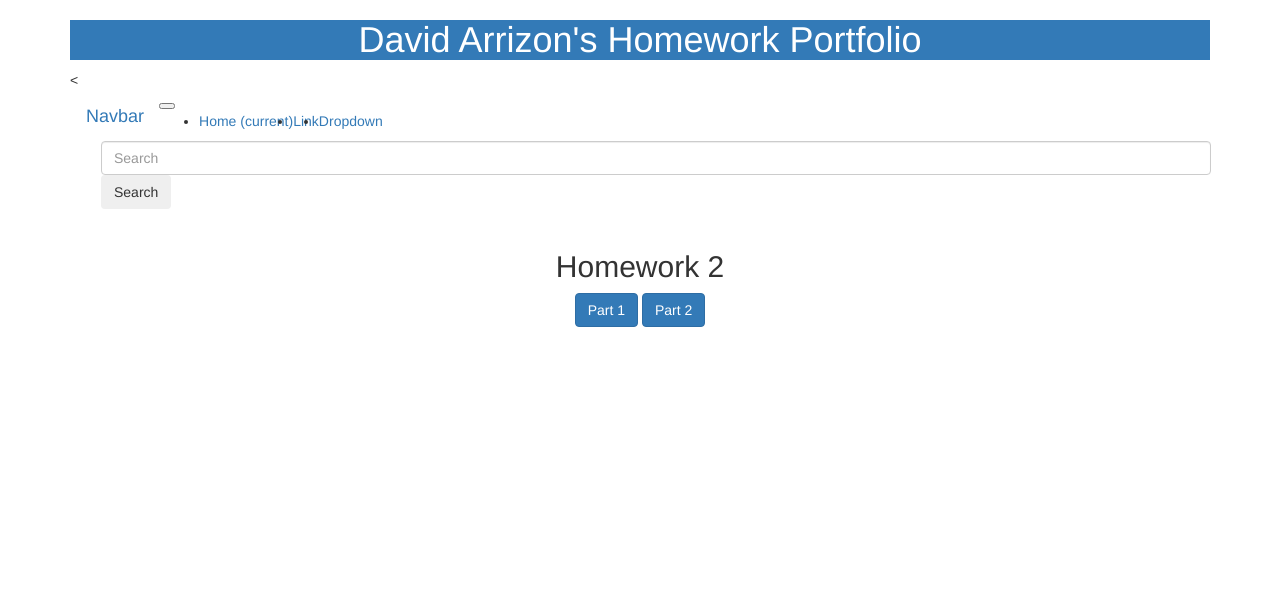
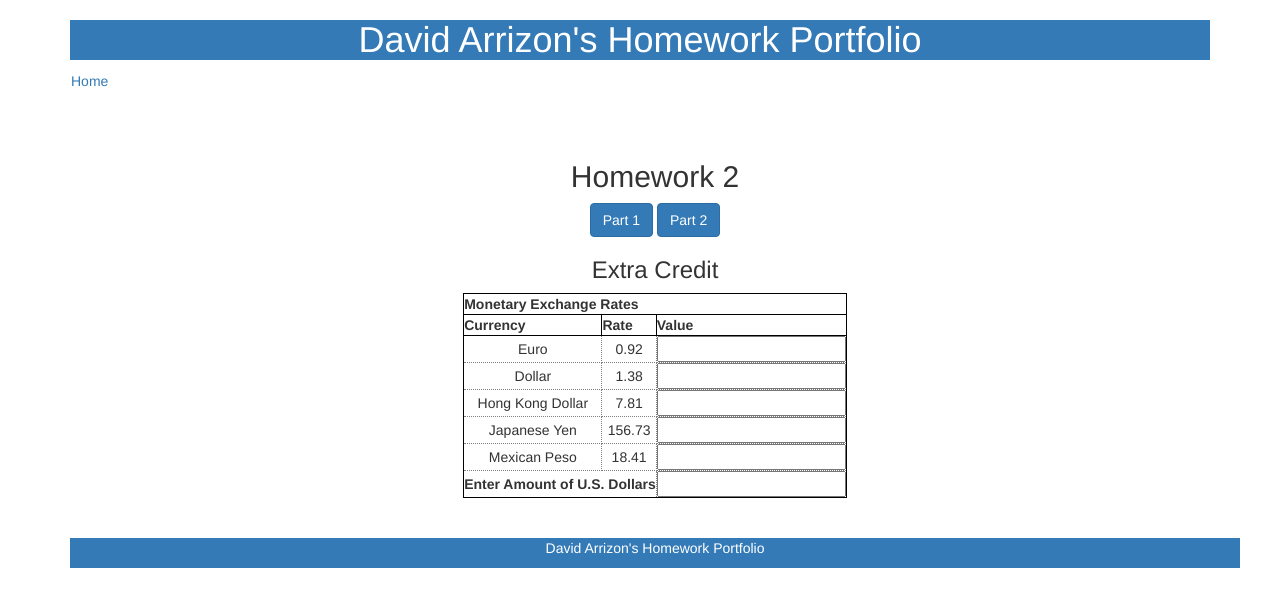
Before and after one commit to ohdaveed/CCSF, a plain HTML site: page hw2.html in a window 1280 px wide. Drawn offline with nearby package versions, Linux system fonts and the light colour scheme.

Commit message:
add currency exchange table

```diff
--- a/hw2.html
+++ b/hw2.html
@@ -6,6 +6,7 @@
 
   <meta name="viewport" content="width=device-width, initial-scale=1" />
   <link rel="stylesheet" href="https://maxcdn.bootstrapcdn.com/bootstrap/3.4.1/css/bootstrap.min.css" />
+  <link rel="stylesheet" href="style.css" />
   <script src="https://ajax.googleapis.com/ajax/libs/jquery/3.7.1/jquery.min.js"></script>
   <script src="https://maxcdn.bootstrapcdn.com/bootstrap/3.4.1/js/bootstrap.min.js"></script>
   <meta name="description" content="Homework 2 for JavaScript, jQuery, AJAX course at CCSF" />
@@ -15,53 +16,90 @@
 <body class="container p-5 my-5 bg-light">
   <header class="p-5 bg-primary text-white text-center">
     <h1>David Arrizon's Homework Portfolio</h1>
+  </header>
+  <nav class="navbar navbar-expand-lg">
+    <a class="nav-link active" href="index.html">Home</a>
+  </nav>
+  <main class="container p-5 my-5 bg-light text-center">
+    <h2>Homework 2</h2>
+    <a href="https://hills.ccsf.edu/~darrizon/hw2pt1.html" class="btn btn-primary">Part 1</a>
+    <a href="https://hills.ccsf.edu/~darrizon/hw2pt2.html" class="btn btn-primary">Part 2</a>
 
-  </header>
-  <<nav class="navbar navbar-expand-sm navbar-light bg-light">
-    <div class="container">
-      <a class="navbar-brand" href="#">Navbar</a>
-      <button class="navbar-toggler d-lg-none" type="button" data-bs-toggle="collapse"
-        data-bs-target="#collapsibleNavId" aria-controls="collapsibleNavId" aria-expanded="false"
-        aria-label="Toggle navigation">
-        <span class="navbar-toggler-icon"></span>
-      </button>
-      <div class="collapse navbar-collapse" id="collapsibleNavId">
-        <ul class="navbar-nav me-auto mt-2 mt-lg-0">
-          <li class="nav-item">
-            <a class="nav-link active" href="#" aria-current="page">Home
-              <span class="visually-hidden">(current)</span></a>
-          </li>
-          <li class="nav-item">
-            <a class="nav-link" href="#">Link</a>
-          </li>
-          <li class="nav-item dropdown">
-            <a class="nav-link dropdown-toggle" href="#" id="dropdownId" data-bs-toggle="dropdown" aria-haspopup="true"
-              aria-expanded="false">Dropdown</a>
-            <div class="dropdown-menu" aria-labelledby="dropdownId">
-              <a class="dropdown-item" href="#">Action 1</a>
-              <a class="dropdown-item" href="#">Action 2</a>
-            </div>
-          </li>
-        </ul>
-        <form class="d-flex my-2 my-lg-0">
-          <input class="form-control me-sm-2" type="text" placeholder="Search" />
-          <button class="btn btn-outline-success my-2 my-sm-0" type="submit">
-            Search
-          </button>
-        </form>
-      </div>
-    </div>
-    </nav>
+    <h3>Extra Credit</h3>
+    <table id="exchangerates">
+      <caption style="display: none">
+        exchange rates
+      </caption>
+      <tbody>
+        <tr>
+          <th colspan="3" scope="row">Monetary Exchange Rates</th>
+        </tr>
+        <tr>
+          <th scope="row">Currency</th>
+          <th scope="row">Rate</th>
+          <th scope="row">Value</th>
+        </tr>
+        <tr>
+          <td style="border: 1px dotted gray">Euro</td>
+          <td style="border: 1px dotted gray" id="exchangeeuro">0.92</td>
+          <td style="border: 1px dotted gray"><input type='number' id='euro' align="right" readonly></td>
+        </tr>
+        <tr>
+          <td style="border: 1px dotted gray"> Dollar</td>
+          <td style="border: 1px dotted gray" id="xchangedollar">1.38</td>
+          <td style="border: 1px dotted gray" align="right"><input type='number' id="dollar" readonly></td>
+        </tr>
+        <tr>
+          <td style="border: 1px dotted gray">Hong Kong Dollar</td>
+          <td style="border: 1px dotted gray" id="xchangehk">7.81</td>
+          <td style="border: 1px dotted gray" align="right"><input type='number' id='hk' readonly></td>
+        </tr>
+        <tr>
+          <td style="border: 1px dotted gray">Japanese Yen</td>
+          <td style="border: 1px dotted gray" id="xchangeyen">156.73</td>
+          <td style="border: 1px dotted gray" align="right"><input type='number' id="japanese" readonly></td>
+        </tr>
+        <tr>
+          <td style="border: 1px dotted gray">Mexican Peso</td>
+          <td style="border: 1px dotted gray" id="xchangepeso">18.41</td>
+          <td style="border: 1px dotted gray" align="right"><input type='number' id='mexican' readonly></td>
+        </tr>
+        <tr>
+          <td style="border: 1px dotted gray" colspan="2">
+            <strong>Enter Amount of U.S. Dollars</strong>
+          </td>
+          <td style="border: 1px dotted gray"><input id='dollarsInput' type='number' required></td>
+        </tr>
+      </tbody>
+    </table>
+  </main>
+  <br>
+  <br>
+  <footer class="container p-5 my-5 bg-primary text-white text-center">
 
-    <main class="container-fluid bg-light text-center">
-      <h2>Homework 2</h2>
-      <a href="https://hills.ccsf.edu/~darrizon/hw2pt1.html" class="btn btn-primary">Part 1</a>
-      <a href="https://hills.ccsf.edu/~darrizon/hw2pt2.html" class="btn btn-primary">Part 2</a>
-    </main>
+    <p>David Arrizon's Homework Portfolio</p>
+  </footer>
+
+  <script>
+    let userdollars, yenvalue, hkvalue, eurovalue, dollarvalue, pesovalue;
+
+    $("#dollarsInput").on("input", function () {
+      userdollars = $("#dollarsInput").val();
+      yenvalue = userdollars * 156.73;
+      hkvalue = userdollars * 7.81;
+      eurovalue = userdollars * 0.92;
+      dollarvalue = userdollars * 1.38;
+      pesovalue = userdollars * 18.41;
+
+      $("#euro").val(eurovalue.toFixed(2));
+      $("#dollar").val(dollarvalue.toFixed(2));
+      $("#hk").val(hkvalue.toFixed(2));
+      $("#japanese").val(yenvalue.toFixed(2));
+      $("#mexican").val(pesovalue.toFixed(2));
+    });
+
+  </script>
+
 </body>
 
-
-
-
-
 </html>
--- a/style.css
+++ b/style.css
@@ -6,4 +6,19 @@ body {
     padding: 0;
 }
 
+input {
+    text-align: right;
+}
+
+table,
+th,
+td {
+    border: 1px solid black;
+}
+
+table {
+    margin-left: auto;
+    margin-right: auto;
+}
+
 /* Add your custom styles here */
```
Also changed, not shown: index.html (+2 -2 lines).
